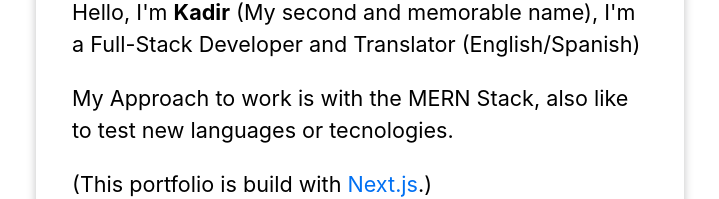
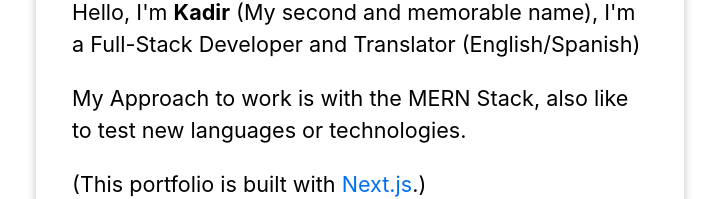
Before and after one commit to Andrus123/nextjs-blog, a Next.js app: page / in a window 1280 px wide. Shown: the part 377-576 px from the top of the page, without its empty margins (280-999 px from the left). Built offline with nearby package versions, Linux system fonts and the light colour scheme.

Commit message:
Grammarly

```diff
--- a/components/Presentation.js
+++ b/components/Presentation.js
@@ -9,10 +9,10 @@ function Presentation() {
       </p>
       <p>
         My Approach to work is with the MERN Stack, also like to test new
-        languages or tecnologies.
+        languages or technologies.
       </p>
       <p>
-        (This portfolio is build with <a href="https://nextjs.org/">Next.js</a>
+        (This portfolio is built with <a href="https://nextjs.org/">Next.js</a>
         .)
       </p>
       <h4>Background: </h4>
```
